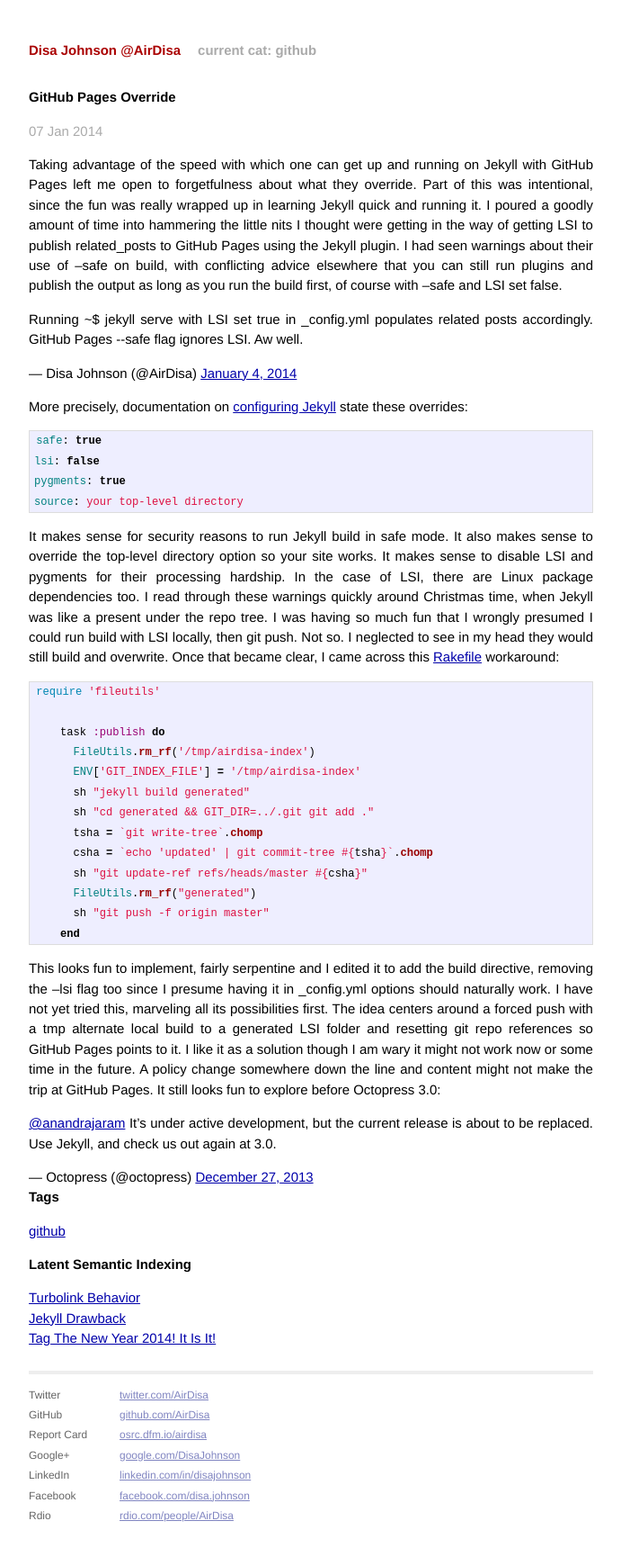
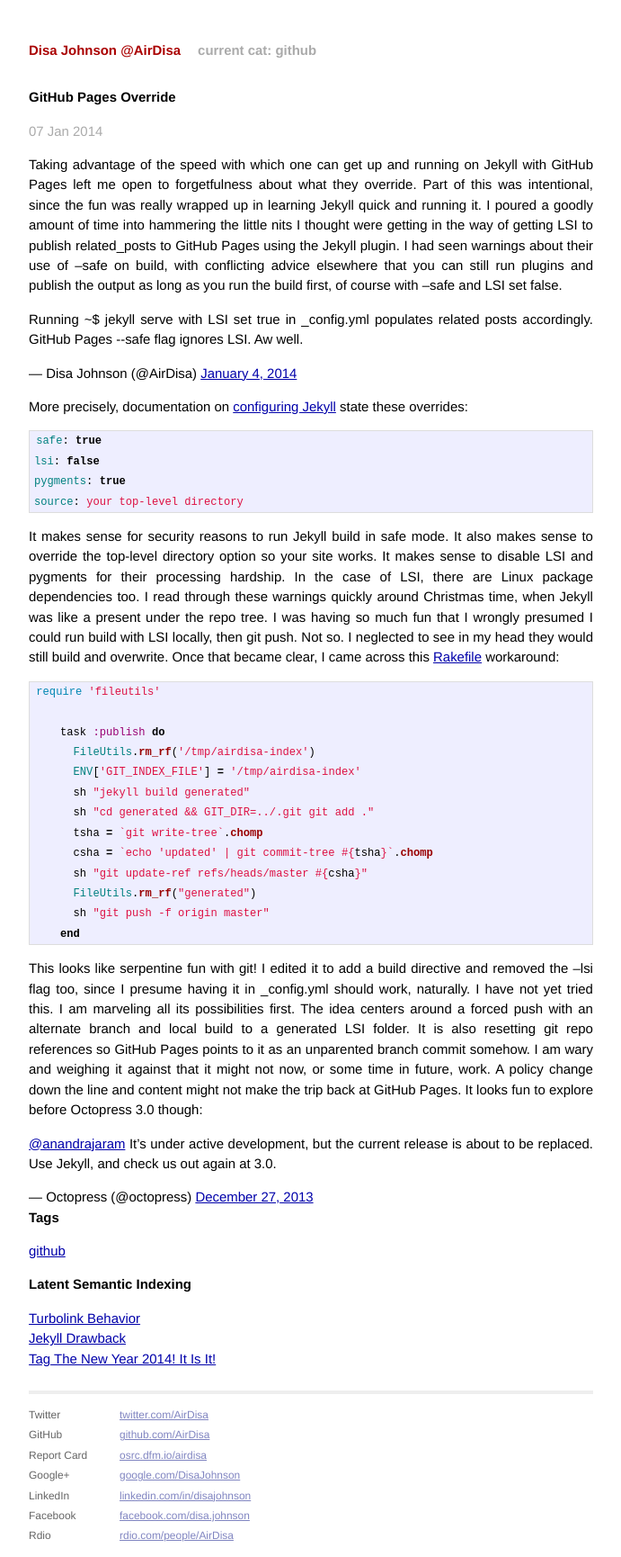
Before and after one commit to AirDisa/airdisa.github.io, a Jekyll site: the page built from _posts/2014-01-07-github-pages-override.md, in a window 1280 px wide. Shown: the whole page at 90% size, without its empty margins (294-985 px from the left). Built offline with Jekyll 4.4.1, drawn with Linux system fonts in a browser that asks for light colours; Markdown is read by kramdown in place of the engine named in the settings; comment, search, counter and statistics services are not loaded; before the commit the page ends 1707 px from its top, so only the background shows below that.

Commit message:
[0.6.21 Blog] Edit 2014-01-07

```diff
--- a/_posts/2014-01-07-github-pages-override.md
+++ b/_posts/2014-01-07-github-pages-override.md
@@ -39,7 +39,7 @@
     end
 {% endhighlight %}
 
-This looks fun to implement, fairly serpentine and I edited it to add the build directive, removing the --lsi flag too since I presume having it in \_config.yml options should naturally work. I have not yet tried this, marveling all its possibilities first. The idea centers around a forced push with a tmp alternate local build to a generated LSI folder and resetting git repo references so GitHub Pages points to it. I like it as a solution though I am wary it might not work now or some time in the future. A policy change somewhere down the line and content might not make the trip at GitHub Pages. It still looks fun to explore before Octopress 3.0:
+This looks like serpentine fun with git! I edited it to add a build directive and removed the --lsi flag too, since I presume having it in \_config.yml should work, naturally. I have not yet tried this. I am marveling all its possibilities first. The idea centers around a forced push with an alternate branch and local build to a generated LSI folder. It is also resetting git repo references so GitHub Pages points to it as an unparented branch commit somehow. I am wary and weighing it against that it might not now, or some time in future, work. A policy change down the line and content might not make the trip back at GitHub Pages. It looks fun to explore before Octopress 3.0 though:
 
 <blockquote class="twitter-tweet" lang="en"><p><a href="https://twitter.com/anandrajaram">@anandrajaram</a> It’s under active development, but the current release is about to be replaced. Use Jekyll, and check us out again at 3.0.</p>&mdash; Octopress (@octopress) <a href="https://twitter.com/octopress/statuses/416396115861585920">December 27, 2013</a></blockquote>
 <script async src="//platform.twitter.com/widgets.js" charset="utf-8"></script>
```
Also changed, not shown: 4 other files.
